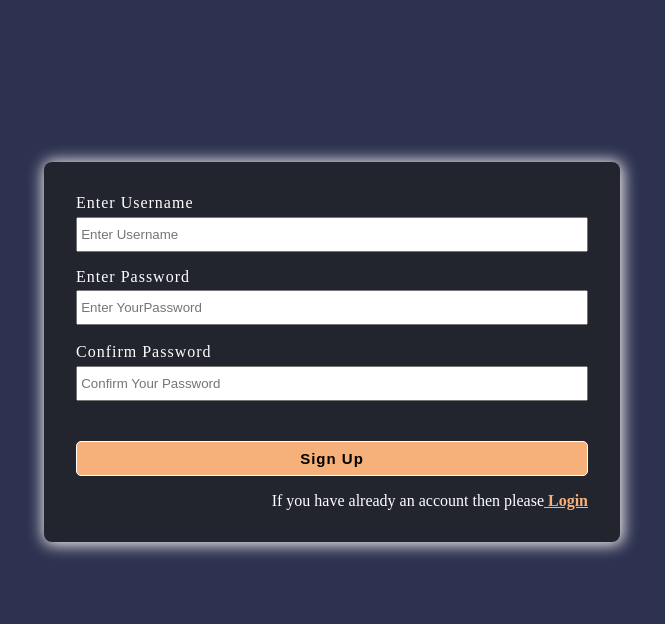
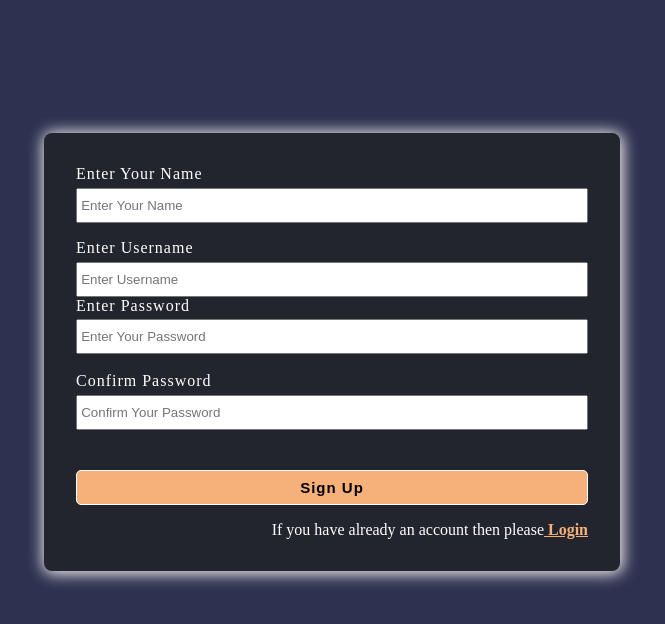
Before and after one commit to github-usman/document-collaborator, a React (Create React App) app: page /signup in a window 1280 px wide. Shown: the top 624 px of the page, without its empty margins (308-973 px from the left). Built offline with nearby package versions, Linux system fonts and the light colour scheme.

Commit message:
now user can sign up or registre

```diff
--- a/package.json
+++ b/package.json
@@ -6,8 +6,10 @@
     "@testing-library/jest-dom": "^5.17.0",
     "@testing-library/react": "^13.4.0",
     "@testing-library/user-event": "^13.5.0",
+    "body-parser": "^1.20.2",
     "cors": "^2.8.5",
     "express": "^4.18.2",
+    "mongoose": "^8.1.1",
     "react": "^18.2.0",
     "react-avatar": "^5.0.3",
     "react-dom": "^18.2.0",
@@ -22,8 +24,8 @@
     "web-vitals": "^2.1.4"
   },
   "scripts": {
-    "server:dev": "nodemon src/server.js",
-    "server:prod": "node src/server.js",
+    "server:dev": "nodemon src/backend/server.js",
+    "server:prod": "node src/backend/server.js",
     "start": "react-scripts start",
     "build": "react-scripts build",
     "test": "react-scripts test",
--- a/src/App.js
+++ b/src/App.js
@@ -4,6 +4,7 @@ import Navbar from "./components/Navbar";
 import "./index.css";
 import Welcome from "./components/Welcome";
 import Editor from "./components/Editor";
+import { Toaster } from "react-hot-toast";
 // import { useEffect, useState } from "react";
 import SignUP from "./components/SignUp";
 import Login from "./components/Login";
@@ -12,6 +13,18 @@ function App() {
 
   return (
     <div className="allContent">
+      <div>
+             <Toaster
+                    position="top-right"
+                    toastOptions={{
+                        success: {
+                            theme: {
+                                primary: '#4aed88',
+                            },
+                        },
+                    }}
+                ></Toaster>
+            </div>
       <BrowserRouter>
        <Navbar/>
         <Routes>
--- a/src/components/JoinRoom.js
+++ b/src/components/JoinRoom.js
@@ -2,6 +2,7 @@ import React, { useState } from 'react'
 import "./style/JoinRoom.css";
 import {v4 as uuid} from "uuid";
 import { useNavigate } from 'react-router';
+import toast from 'react-hot-toast';
 
 
 const JoinRoom = () => {
@@ -23,7 +24,8 @@ const JoinRoom = () => {
         }
       });
     }else{
-      alert("Please Enter room ID and password")
+      toast.error('Please Enter room ID and password');
+
     }
   }
   return (
--- a/src/components/Login.js
+++ b/src/components/Login.js
@@ -3,7 +3,6 @@ import "./style/JoinRoom.css";
 import {v4 as uuid} from "uuid";
 import { useNavigate } from 'react-router';
 import { Link } from 'react-router-dom';
-
 
 const Login = () => {
   const [uuidVal, setUuidVal] = useState("");
--- a/src/components/SignUp.js
+++ b/src/components/SignUp.js
@@ -1,51 +1,49 @@
-import React, { useState } from 'react'
-import "./style/JoinRoom.css";
-import {v4 as uuid} from "uuid";
-import { useNavigate } from 'react-router';
-import { Link } from 'react-router-dom';
-
+import React, { useState } from 'react';
+import toast from 'react-hot-toast';
+import { Link, useNavigate } from 'react-router-dom';
 
 const SignUP = () => {
-  const [uuidVal, setUuidVal] = useState("");
-  const [username, setUsername] = useState("");
+  const [formData, setFormData] = useState({
+    name: '',
+    username: '',
+    password: '',
+    cpassword: '',
+  });
+
+  const handleChange = (e) => {
+    setFormData({ ...formData,  [e.target.name]: e.target.value, });
+  };
   const navigate = useNavigate();
-    const handleCreateNew =()=>{
-    const id = uuid();
-    setUuidVal(id);
-  }
 
-  const handleSubmit =(e)=>{
+  const handleSubmit = (e) => {
+    e.preventDefault();
+    navigate('/login');
+    toast.success('Account created Successfully');
+  };
 
-    e.preventDefault();
-    if(uuidVal && username){
-      navigate(`../../editor/${uuidVal}`,{
-        state:{
-          username
-        }
-      });
-    }else{
-      alert("Please Enter room ID and password")
-    }
-  }
   return (
     <div className='container-form '>
       <div className='entry-card'>
-        <form  className='join-form'>
+        <form className='join-form' onSubmit={handleSubmit}>
           <div>
-          <label>Enter Username</label>
-          <input type='text' value={uuidVal}  onChange={(e)=>setUuidVal(e.target.value)} placeholder='Enter Username' name='roomId'/>
-          <label>Enter Password</label>
-          <input type='text'  placeholder='Enter YourPassword' name='username' value={username} onChange={(e)=>setUsername(e.target.value)}/>
-          <br></br>
-           <label>Confirm Password</label>
-          <input type='text'  placeholder='Confirm Your Password' name='username' value={username} onChange={(e)=>setUsername(e.target.value)}/>
+            <label>Enter Your Name</label>
+            <input type='text' onChange={handleChange} placeholder='Enter Your Name' name='name' />
+            <label>Enter Username</label>
+            <input type='text' onChange={handleChange} placeholder='Enter Username' name='username' />
+            <label>Enter Password</label>
+            <input type='password' placeholder='Enter Your Password' name='password' onChange={handleChange} />
+            <br></br>
+            <label>Confirm Password</label>
+            <input type='password' placeholder='Confirm Your Password' name='cpassword' onChange={handleChange} />
           </div>
-           <button  onClick={handleSubmit}>Sign Up</button>
-           <p>If you  have already an account then please<Link to={'/login'}><span className='create-new' > Login</span></Link> </p>
-           </form>
+          <button type='submit' >Sign Up</button>
+          <p>
+            If you have already an account then please<Link to={'/login'}><span className='create-new'> Login</span></Link>{' '}
+          </p>
+        </form>
       </div>
     </div>
-  )
-}
+  );
+};
 
 export default SignUP;
```
Also changed, not shown: src/backend/database.js (added, +32 -0 lines), src/backend/server.js (renamed from src/server.js, +40 -1 lines), 1 other file (tests, documents, lock files or other folders).
